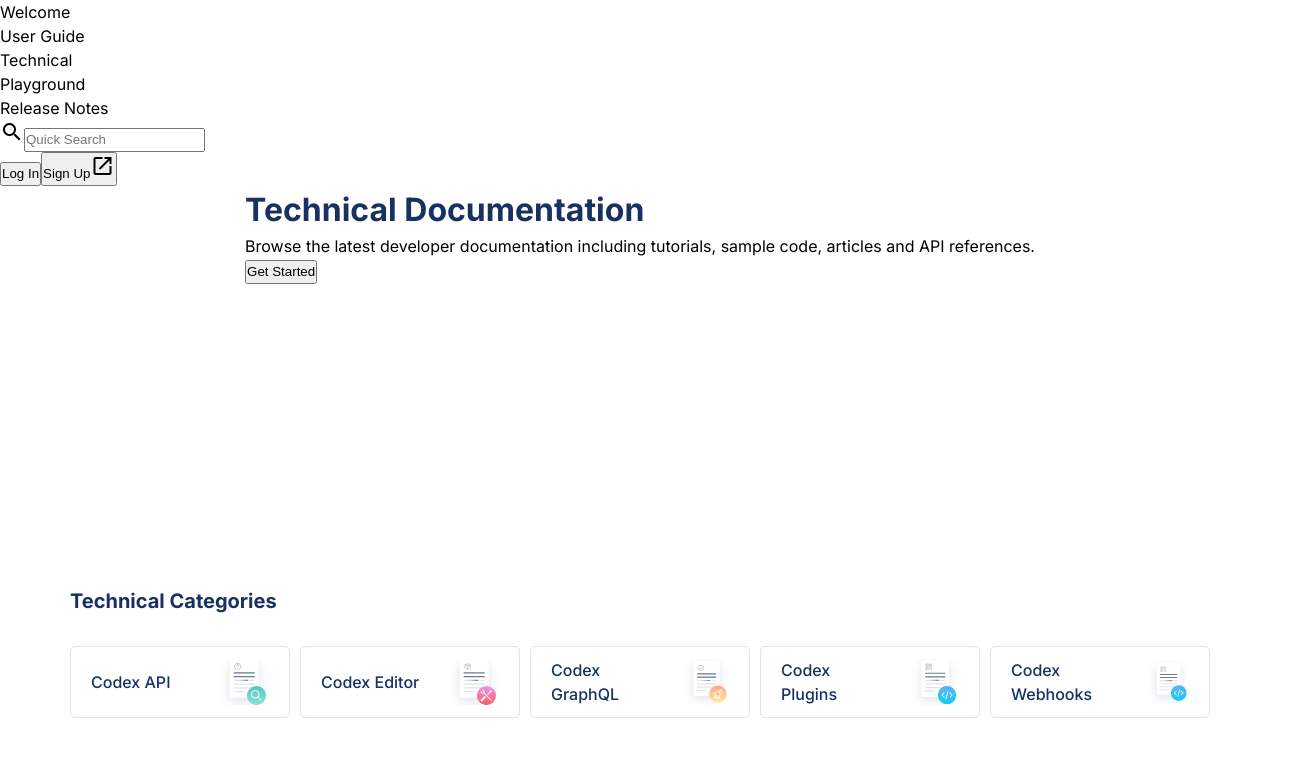
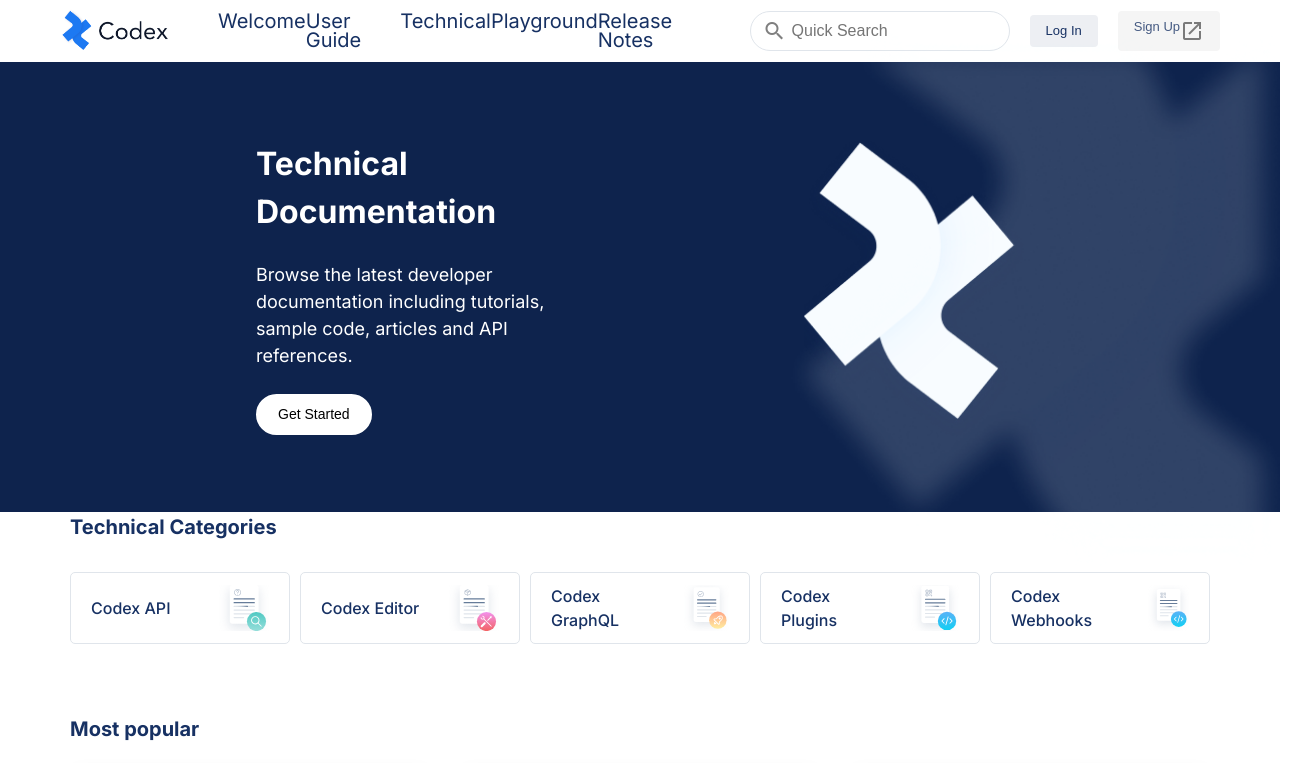
Before and after one commit to timchee/codex, a Next.js app: page / in a window 1280 px wide. Shown: the top 763 px of the page, 1306 px wide, since content can reach past the window. Built offline with nearby package versions, Linux system fonts and the light colour scheme.

Commit message:
header fix after merge

```diff
--- a/src/styles/components/Header.css
+++ b/src/styles/components/Header.css
@@ -30,6 +30,7 @@
 
 .header__description h1{
     font-size: 32px;
+    color: #ffffff;
 }
 .header__description p{
     font-size: 18px;
--- a/src/styles/globals.css
+++ b/src/styles/globals.css
@@ -2,10 +2,13 @@
 @import url('./components/MostPopular.css');
 @import url('./components/QuickLinks.css');
 @import url('./components/Footer.css');
+@import url('./components/Header.css');
+@import url('./components/Navbar.css');
 
 :root {
   --max-width: 1140px;
   --ifm-color-primary: #1D58C8;
+  --header-main-color: #0E234D;
 
   --body-main-color: #F5F5F5;
   --body-docs-color: #818FAB;
@@ -32,6 +35,7 @@
   --border-card: 1px solid #EDEFF3;
 
   --shadow-card: 0px 8px 18px rgba(76, 58, 99, 0.06);
+
 }
 
 * {
```
